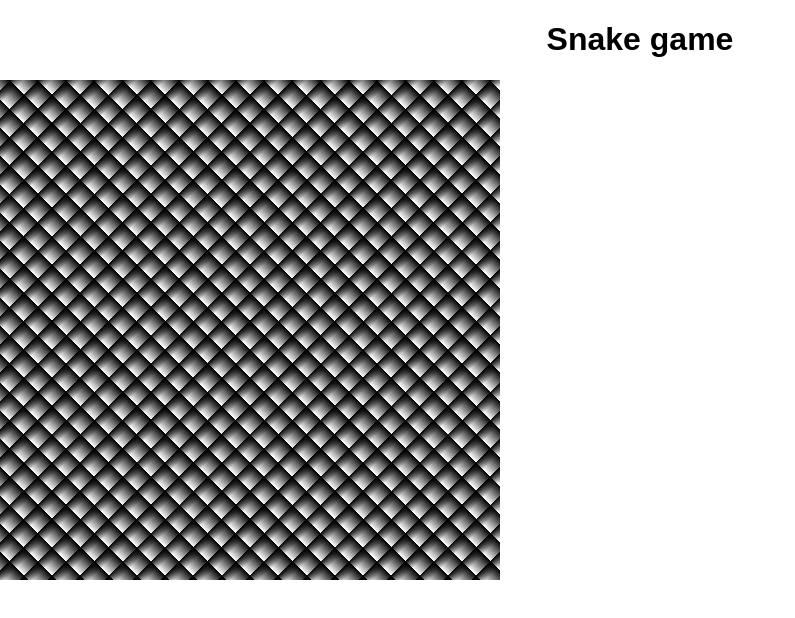
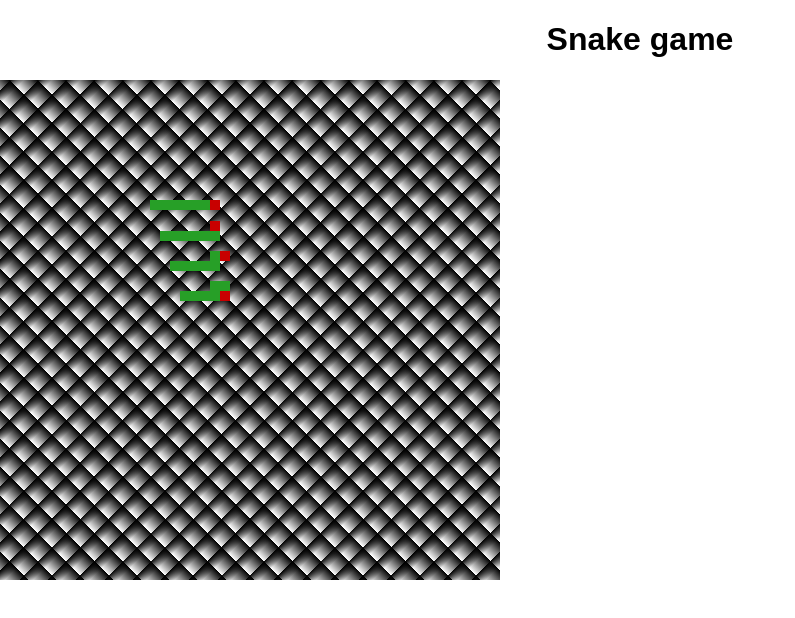
Before and after one commit to pure-js/snake-game, a React (Create React App) app: page / in a window 1280 px wide. Shown: the top 618 px of the page, without its empty margins (0-795 px from the left). Built offline with nearby package versions, Linux system fonts and the light colour scheme.

Commit message:
draw possible positions

```diff
--- a/src/Snake/Snake.js
+++ b/src/Snake/Snake.js
@@ -1,8 +1,8 @@
-import React, { Component } from 'react';
+import React, { PureComponent } from 'react';
 import moveSnake from './moveSnake';
 import './Snake.css';
 
-class Snake extends Component {
+class Snake extends PureComponent {
   constructor(props) {
     super(props);
     this.canvas = React.createRef();
@@ -18,15 +18,95 @@ class Snake extends Component {
     ctx.clearRect(0, 0, size, size); // clear canvas
 
     ctx.save();
-    ctx.translate(10, 0);
+    // Move snake
+    // ctx.translate(0.01, 0);
 
-    ctx.fillStyle = 'rgb(200, 0, 0)';
+    // Draw body
+    ctx.fillStyle = 'rgb(39,159,39)';
     ctx.fillRect(
+      // The x-axis coordinate of the rectangle's starting point.
       position.x,
+      // The y-axis coordinate of the rectangle's starting point.
       position.y,
+      // The rectangle's width. Positive values are to the right, and negative to the left.
       length,
+      // The rectangle's height. Positive values are down, and negative are up.
       thickness,
     );
+
+    // Draw head
+    ctx.fillStyle = 'rgb(200, 0, 0)';
+    ctx.fillRect(150 + 60, 120, 10, 10);
+
+    // Up
+    // Draw body
+    ctx.fillStyle = 'rgb(39,159,39)';
+    ctx.fillRect(
+      // The x-axis coordinate of the rectangle's starting point.
+      position.x + 10,
+      // The y-axis coordinate of the rectangle's starting point.
+      position.y + 31,
+      // The rectangle's width. Positive values are to the right, and negative to the left.
+      length,
+      // The rectangle's height. Positive values are down, and negative are up.
+      thickness,
+    );
+
+    // Draw head
+    ctx.fillStyle = 'rgb(200, 0, 0)';
+    ctx.fillRect(150 + 60, 120 + 31 - 10, 10, 10);
+
+
+    // Right
+    // Draw body
+    ctx.fillStyle = 'rgb(39,159,39)';
+    ctx.fillRect(
+      // The x-axis coordinate of the rectangle's starting point.
+      position.x + 10 + 10,
+      // The y-axis coordinate of the rectangle's starting point.
+      position.y + 61,
+      // The rectangle's width. Positive values are to the right, and negative to the left.
+      length - 10,
+      // The rectangle's height. Positive values are down, and negative are up.
+      thickness,
+    );
+
+    // Draw body
+    ctx.fillStyle = 'rgb(39,159,39)';
+    ctx.fillRect(150 + 60, 120 + 61 - 10, 10, 10);
+
+    // Draw head
+    ctx.fillStyle = 'rgb(200, 0, 0)';
+    ctx.fillRect(150 + 60 + 10, 120 + 61 - 10, 10, 10);
+
+
+    // Down
+    // Draw body
+    ctx.fillStyle = 'rgb(39,159,39)';
+    ctx.fillRect(
+      // The x-axis coordinate of the rectangle's starting point.
+      position.x + 10 + 10 + 10,
+      // The y-axis coordinate of the rectangle's starting point.
+      position.y + 91,
+      // The rectangle's width. Positive values are to the right, and negative to the left.
+      length - 10 - 10,
+      // The rectangle's height. Positive values are down, and negative are up.
+      thickness,
+    );
+
+    // Draw body
+    ctx.fillStyle = 'rgb(39,159,39)';
+    ctx.fillRect(150 + 60, 120 + 91 - 10, 10, 10);
+
+    // Draw body
+    ctx.fillStyle = 'rgb(39,159,39)';
+    ctx.fillRect(150 + 60 + 10, 120 + 91 - 10, 10, 10);
+
+    // Draw head
+    ctx.fillStyle = 'rgb(200, 0, 0)';
+    ctx.fillRect(150 + 60 + 10, 120 + 91 - 10 + 10, 10, 10);
+
+
     window.requestAnimationFrame(this.draw);
   }
 
--- a/src/Snake/moveSnake.js
+++ b/src/Snake/moveSnake.js
@@ -1,5 +1,5 @@
 function calcHead(headCoords, turn) {
-  const newHeadCoords = Object.assign(headCoords);
+  const newHeadCoords = Object.assign({}, headCoords);
   switch (turn) {
     case 'ArrowUp':
       newHeadCoords.y -= 1;
@@ -14,7 +14,7 @@ function calcHead(headCoords, turn) {
       newHeadCoords.x -= 1;
       break;
     default:
-      console.log('Impossible turn!');
+      console.error('Impossible turn!');
   }
   return newHeadCoords;
 }
```
